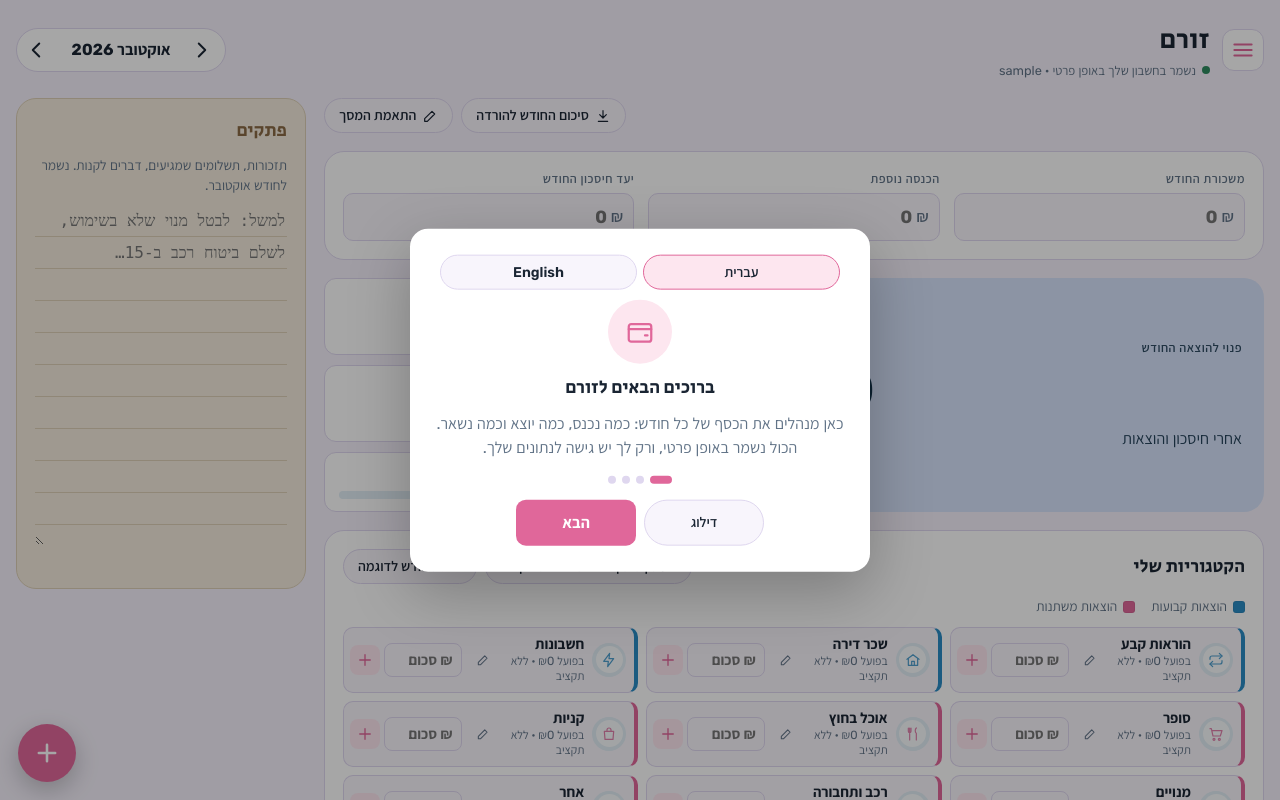
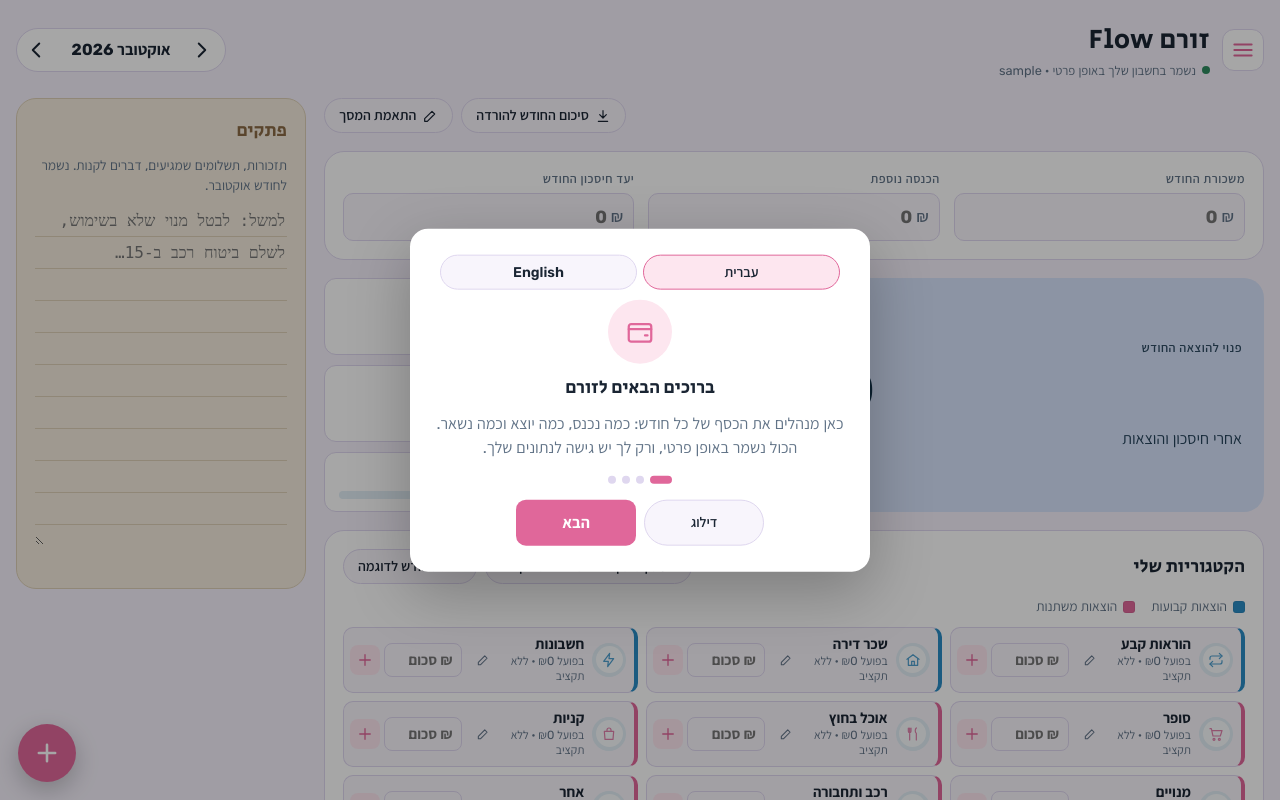
Before and after one commit to hodayayosef/flow, a Flask app: page / in a window 1280 px wide. Run offline with Flask 3, Linux system fonts and the light colour scheme; the visitor is signed in with stand-in values (Sample User, id 1); some web fonts are replaced.

Commit message:
Show brand name bilingually: זורם + Flow together

```diff
--- a/app.py
+++ b/app.py
@@ -1,5 +1,5 @@
 """
-Zorem
+Flow
 A local, private monthly-budget app.
 
 Run:  python app.py            (this computer only, http://127.0.0.1:5000)
@@ -268,13 +268,13 @@ def lan_ip() -> str:
 
 
 if __name__ == "__main__":
-    ap = argparse.ArgumentParser(description="Zorem – local budget app")
+    ap = argparse.ArgumentParser(description="Flow – local budget app")
     ap.add_argument("--lan", action="store_true", help="allow phones on the same Wi-Fi to connect")
     ap.add_argument("--port", type=int, default=5000)
     args = ap.parse_args()
     init_db()
     host = "0.0.0.0" if args.lan else "127.0.0.1"
-    print("\n  Zorem is running  ·  האפליקציה פועלת")
+    print("\n  Flow is running  ·  האפליקציה פועלת")
     print(f"  במחשב הזה:   http://127.0.0.1:{args.port}")
     if args.lan:
         print(f"  בטלפון (באותה רשת Wi-Fi):   http://{lan_ip()}:{args.port}")
--- a/static/index.html
+++ b/static/index.html
@@ -3,7 +3,7 @@
 <head>
 <meta charset="utf-8">
 <meta name="viewport" content="width=device-width,initial-scale=1,viewport-fit=cover">
-<title>זורם</title>
+<title>זורם Flow</title>
 <meta name="description" content="ניהול כסף חודשי חכם ומסודר">
 <link rel="manifest" href="/manifest.webmanifest">
 <link rel="icon" href="/static/icons/icon.svg" type="image/svg+xml">
@@ -11,7 +11,7 @@
 <meta name="theme-color" content="#d7e3fb">
 <meta name="apple-mobile-web-app-capable" content="yes">
 <meta name="mobile-web-app-capable" content="yes">
-<meta name="apple-mobile-web-app-title" content="זורם">
+<meta name="apple-mobile-web-app-title" content="זורם Flow">
 <link rel="stylesheet" href="/static/fonts.css">
 <style>
 /* base reset */
@@ -880,7 +880,7 @@ function render(){
     <div class="htitle">
       <button class="foldbtn" id="foldBtn" aria-label="פתיחת התיקייה">${ic('menu')}</button>
       <div>
-        <h1>${view==='charts'?'דיאגרמות · ':view==='calendar'?'יומן · ':view==='search'?'חיפוש · ':view==='calc'?'מחשבון · ':view==='backup'?'גיבוי · ':''}${esc(B().name==='אישי'?'זורם':B().name)}</h1>
+        <h1>${view==='charts'?'דיאגרמות · ':view==='calendar'?'יומן · ':view==='search'?'חיפוש · ':view==='calc'?'מחשבון · ':view==='backup'?'גיבוי · ':''}${esc(B().name==='אישי'?'זורם Flow':B().name)}</h1>
         <div class="status ${store.mode==='db'?'':'local'}" id="status"><i></i><span>${store.mode==='db'?'נשמר בחשבון שלך באופן פרטי':'נשמר בדפדפן הזה בלבד'}${store.user?` · ${esc(store.user)}`:''}</span></div>
       </div>
     </div>
@@ -1399,7 +1399,7 @@ async function doBackup(){
   const data=JSON.stringify(await collectBackup());
   let dl=null;try{dl=await window.claude?.use?.('downloads')}catch(e){}
   if(!dl){backupMsg='ההורדה לא זמינה בתצוגה הזו';render();return}
-  try{await dl.save({filename:`Zorem-backup-${todayISO()}.json`,data});backupMsg='הגיבוי נשמר. כדאי לשמור אותו במקום בטוח.'}
+  try{await dl.save({filename:`Flow-backup-${todayISO()}.json`,data});backupMsg='הגיבוי נשמר. כדאי לשמור אותו במקום בטוח.'}
   catch(e){backupMsg=e&&e.code==='declined'?'':'לא הצלחתי לשמור את הקובץ'}
   render();
 }
@@ -1435,7 +1435,7 @@ async function buildReport(){
   // header
   rr(0,0,W,230,0,C.sky);
   T(`סיכום ${MONTHS[cur.getMonth()]} ${cur.getFullYear()}`,R,110,{f:`64px ${D}`,col:C.skyInk});
-  T(B().name==='אישי'?'זורם':B().name,R,165,{f:`30px ${FB}`,col:C.skyInk});
+  T(B().name==='אישי'?'זורם Flow':B().name,R,165,{f:`30px ${FB}`,col:C.skyInk});
   T(`הופק ב-${new Date().toLocaleDateString('he-IL')}`,L,165,{f:`24px ${FB}`,col:C.skyInk,al:'left'});
   if(M.motto) {x.font=`italic 26px ${FB}`;T(`"${M.motto.slice(0,70)}"`,R,205,{f:`26px ${FB}`,col:C.skyInk})}
   // KPI cards
@@ -1548,7 +1548,7 @@ const EN={
 'חומרים וציוד':'Materials & equipment','פרסום ושיווק':'Advertising & marketing','נסיעות ודלק':'Travel & fuel','טלפון ואינטרנט':'Phone & internet','תוכנות ומנויים':'Software & subscriptions','עמלות ותשלומים':'Fees & payments','שכירות מקום':'Space rental','ביטוח עסקי':'Business insurance','רו״ח והנהלת חשבונות':'Accountant & bookkeeping','מע״מ ומסים':'VAT & taxes','הדרכות וקורסים':'Training & courses','משלוחים ואריזה':'Shipping & packaging','חניות':'Parking',
 'בית וחשבונות':'Home & bills','אוכל וקניות':'Food & shopping','טיפוח ובריאות':'Care & health','פנאי ומשפחה':'Leisure & family','תחבורה':'Transport','כסף וחיסכון':'Money & savings','שונות':'Misc','הקטגוריות שלי':'My categories','קטגוריות של עסק':'Business categories',
 // general UI
-'זורם':'Zorem','אישי':'Personal','אישי נוסף':'Another personal','עסק':'Business','התיקייה שלי':'My folder','פתיחת התיקייה':'Open folder','חשבונות ':'Accounts','+ חשבון חדש':'+ New account','שם החשבון':'Account name','יצירה':'Create','ביטול':'Cancel','שמירה':'Save','סגירה':'Close','סיום':'Done','הבא':'Next','הקודם':'Back','דילוג':'Skip','כן, למחוק':'Yes, delete','מחיקת החשבון':'Delete account','למחוק את החשבון':'Delete the account','עריכת השם של':'Rename','מחיקת':'Delete',
+'זורם':'Flow','אישי':'Personal','אישי נוסף':'Another personal','עסק':'Business','התיקייה שלי':'My folder','פתיחת התיקייה':'Open folder','חשבונות ':'Accounts','+ חשבון חדש':'+ New account','שם החשבון':'Account name','יצירה':'Create','ביטול':'Cancel','שמירה':'Save','סגירה':'Close','סיום':'Done','הבא':'Next','הקודם':'Back','דילוג':'Skip','כן, למחוק':'Yes, delete','מחיקת החשבון':'Delete account','למחוק את החשבון':'Delete the account','עריכת השם של':'Rename','מחיקת':'Delete',
 'תצוגה':'View','ניהול החודש':'This month','דיאגרמות חודשיות':'Monthly charts','יומן':'Calendar','חיפוש הוצאות':'Search expenses','מחשבון':'Calculator','גיבוי ושחזור':'Backup & restore','הדרכה קצרה':'Quick tour','צבעי האתר':'Site colors','דיאגרמות לפי חודש':'Charts by month','שפה':'Language',
 'דיאגרמות · ':'Charts · ','יומן · ':'Calendar · ','חיפוש · ':'Search · ','מחשבון · ':'Calculator · ','גיבוי · ':'Backup · ',
 'נשמר בחשבון שלך באופן פרטי':'Saved privately to your account','נשמר בדפדפן הזה בלבד':'Saved in this browser only','השמירה נכשלה, כדאי לנסות שוב':'Saving failed, please try again','טוען את התקציב…':'Loading your budget…',
@@ -1588,13 +1588,13 @@ const EN={
 // calculator
 'אפשר גם להקליד במקלדת':'You can also use the keyboard','+ מע״מ':'+ VAT','בלי מע״מ':'Without VAT','הוספת התוצאה כהוצאה':'Add result as expense','צריך סכום חיובי':'Needs a positive amount',
 // backup
-'כל החשבונות, החודשים, הפתקים והיומן בקובץ אחד':'All accounts, months, notes and calendar in one file','כדאי להוריד גיבוי מדי פעם, ובמיוחד לפני מעבר למכשיר אחר. את הקובץ אפשר לטעון כאן בחזרה בכל מכשיר.':'Download a backup now and then, especially before switching devices. You can load the file back here on any device.','הורדת גיבוי':'Download backup','טעינת גיבוי מקובץ':'Load backup from file','מכינים את הגיבוי…':'Preparing the backup…','הגיבוי נשמר. כדאי לשמור אותו במקום בטוח.':'Backup saved. Keep it somewhere safe.','הגיבוי נטען בהצלחה':'Backup loaded successfully','הקובץ הזה לא נראה כמו גיבוי של זורם':'This file doesn’t look like a Zorem backup','לטעון את הגיבוי מ-':'Load the backup from','? הוא כולל':'? It includes','חודשים ו-':'months and','חשבונות. נתונים קיימים באותם חודשים יוחלפו בנתונים מהגיבוי.':'accounts. Existing data in those months will be replaced.','כן, לטעון':'Yes, load it','? כל ההוצאות, התקציבים והפתקים שלו יימחקו ולא יהיה אפשר לשחזר אותם.':'? All its expenses, budgets and notes will be deleted and can’t be restored.',
+'כל החשבונות, החודשים, הפתקים והיומן בקובץ אחד':'All accounts, months, notes and calendar in one file','כדאי להוריד גיבוי מדי פעם, ובמיוחד לפני מעבר למכשיר אחר. את הקובץ אפשר לטעון כאן בחזרה בכל מכשיר.':'Download a backup now and then, especially before switching devices. You can load the file back here on any device.','הורדת גיבוי':'Download backup','טעינת גיבוי מקובץ':'Load backup from file','מכינים את הגיבוי…':'Preparing the backup…','הגיבוי נשמר. כדאי לשמור אותו במקום בטוח.':'Backup saved. Keep it somewhere safe.','הגיבוי נטען בהצלחה':'Backup loaded successfully','הקובץ הזה לא נראה כמו גיבוי של זורם':'This file doesn’t look like a Flow backup','לטעון את הגיבוי מ-':'Load the backup from','? הוא כולל':'? It includes','חודשים ו-':'months and','חשבונות. נתונים קיימים באותם חודשים יוחלפו בנתונים מהגיבוי.':'accounts. Existing data in those months will be replaced.','כן, לטעון':'Yes, load it','? כל ההוצאות, התקציבים והפתקים שלו יימחקו ולא יהיה אפשר לשחזר אותם.':'? All its expenses, budgets and notes will be deleted and can’t be restored.',
 // chooser & report & onboarding
 'בוחרים מה יוצג במסך ניהול החודש':'Choose what appears on the month screen','הסכום הפנוי והסיכום':'Free amount & overview','קטגוריות':'Categories','לקוחות שלא שילמו (בעסק)':'Unpaid clients (business)',
 'סיכום החודש להורדה ':'Month summary download','להורדה':'to download','הכנסות, הוצאות וחיסכון של החודש':'This month’s income, expenses and savings','מכינים את הסיכום…':'Preparing the summary…','שמירה כתמונה':'Save as image','שמירה כקובץ PDF':'Save as PDF','תצוגה מקדימה של סיכום החודש':'Month summary preview','לא הצלחתי להכין את הסיכום':'Couldn’t prepare the summary',
-'ברוכים הבאים לזורם':'Welcome to Zorem','כאן מנהלים את הכסף של כל חודש: כמה נכנס, כמה יוצא וכמה נשאר. הכול נשמר באופן פרטי, ורק לך יש גישה לנתונים שלך.':'Manage each month’s money here: what comes in, what goes out and what’s left. Everything is saved privately, and only you can access your data.','מתחילים מההכנסה':'Start with income','למעלה מזינים את המשכורת של החודש ויעד חיסכון. הסכום הגדול בתכלת מראה כמה נשאר להוציא, וכמה זה יוצא ליום.':'Enter this month’s salary and a savings goal at the top. The big blue number shows how much is left to spend, and how much that is per day.','מוסיפים הוצאות':'Add expenses','בכל קטגוריה מקלידים סכום בריבוע השקוף ולוחצים +. אפשר גם להשתמש בכפתור הוורוד בפינה. לחיצה על שם הקטגוריה פותחת תקציב, הוצאות קבועות ועוד. בחירת הקטגוריות שרלוונטיות לך נמצאת בסוף הרשימה.':'Type an amount in the clear box of any category and press +. You can also use the round button in the corner. Tapping a category name opens its budget, recurring expenses and more. Choosing your categories is at the end of the list.','התיקייה בצד':'The side folder','בתיקייה יש חשבונות נוספים (למשל עסק), דיאגרמות, יומן, חיפוש, מחשבון וגיבוי. בטלפון פותחים אותה מכפתור התיקייה ליד הכותרת.':'The folder has more accounts (like a business), charts, calendar, search, calculator and backup. On a phone, open it with the folder button next to the title.','יאללה, מתחילים':'Let’s go',
+'ברוכים הבאים לזורם':'Welcome to Flow','כאן מנהלים את הכסף של כל חודש: כמה נכנס, כמה יוצא וכמה נשאר. הכול נשמר באופן פרטי, ורק לך יש גישה לנתונים שלך.':'Manage each month’s money here: what comes in, what goes out and what’s left. Everything is saved privately, and only you can access your data.','מתחילים מההכנסה':'Start with income','למעלה מזינים את המשכורת של החודש ויעד חיסכון. הסכום הגדול בתכלת מראה כמה נשאר להוציא, וכמה זה יוצא ליום.':'Enter this month’s salary and a savings goal at the top. The big blue number shows how much is left to spend, and how much that is per day.','מוסיפים הוצאות':'Add expenses','בכל קטגוריה מקלידים סכום בריבוע השקוף ולוחצים +. אפשר גם להשתמש בכפתור הוורוד בפינה. לחיצה על שם הקטגוריה פותחת תקציב, הוצאות קבועות ועוד. בחירת הקטגוריות שרלוונטיות לך נמצאת בסוף הרשימה.':'Type an amount in the clear box of any category and press +. You can also use the round button in the corner. Tapping a category name opens its budget, recurring expenses and more. Choosing your categories is at the end of the list.','התיקייה בצד':'The side folder','בתיקייה יש חשבונות נוספים (למשל עסק), דיאגרמות, יומן, חיפוש, מחשבון וגיבוי. בטלפון פותחים אותה מכפתור התיקייה ליד הכותרת.':'The folder has more accounts (like a business), charts, calendar, search, calculator and backup. On a phone, open it with the folder button next to the title.','יאללה, מתחילים':'Let’s go',
 // report canvas
-'הופק ב-':'Generated on','הכנסות ':'Income','נחסך':'Saved','נשאר פנוי':'Left free','חיסכון':'Savings','יעד החיסכון החודשי':'Monthly savings goal','· הושגו':'· achieved','% מהיעד':'% of goal','לא הוגדר יעד חיסכון החודש':'No savings goal set this month','הופרש לחיסכון למטרה':'Set aside for savings goal','הושקע:':'Invested:','אתגר החודש (':'Monthly challenge (','· הצלחה!':'· success!','מע״מ להעברה (בערך):':'VAT to pay (approx.):','באשראי, יורד בחודש הבא:':'On credit, charged next month:','קבועות מול משתנות':'Fixed vs variable','הוצאות לפי קטגוריה':'Expenses by category','לא נרשמו הוצאות החודש':'No expenses recorded this month','ועוד':'and','קטגוריות נוספות':'more categories','זורם · ניהול כסף חכם ומסודר':'Zorem · smart, organized money management',
+'הופק ב-':'Generated on','הכנסות ':'Income','נחסך':'Saved','נשאר פנוי':'Left free','חיסכון':'Savings','יעד החיסכון החודשי':'Monthly savings goal','· הושגו':'· achieved','% מהיעד':'% of goal','לא הוגדר יעד חיסכון החודש':'No savings goal set this month','הופרש לחיסכון למטרה':'Set aside for savings goal','הושקע:':'Invested:','אתגר החודש (':'Monthly challenge (','· הצלחה!':'· success!','מע״מ להעברה (בערך):':'VAT to pay (approx.):','באשראי, יורד בחודש הבא:':'On credit, charged next month:','קבועות מול משתנות':'Fixed vs variable','הוצאות לפי קטגוריה':'Expenses by category','לא נרשמו הוצאות החודש':'No expenses recorded this month','ועוד':'and','קטגוריות נוספות':'more categories','זורם · ניהול כסף חכם ומסודר':'Flow · smart, organized money management',
 // sample data notes
 'שופרסל':'Supermarket','רמי לוי':'Grocery store','לק ג׳ל':'Gel polish','ארוחה עם חברות':'Dinner with friends','אוכל לחתול':'Cat food','מנוי לחדר כושר':'Gym membership','נעליים':'Shoes','דלק':'Fuel','נטפליקס וספוטיפיי':'Netflix & Spotify','ביטוח בריאות':'Health insurance',
 'סוג':'Type','תיאור':'Description','תאריך':'Date','קבועה':'Fixed','משתנה':'Variable','אשראי לחודש הבא':'Credit next month','נשאר':'Left','להשאיר בעסק':'Keep in business','יעד חיסכון':'Savings goal','מע״מ להעברה (בערך)':'VAT to pay (approx.)',
--- a/templates/login.html
+++ b/templates/login.html
@@ -3,7 +3,7 @@
 <head>
 <meta charset="utf-8">
 <meta name="viewport" content="width=device-width,initial-scale=1,viewport-fit=cover">
-<title>{{ 'הרשמה' if mode=='register' else 'כניסה' }} · זורם</title>
+<title>{{ 'הרשמה' if mode=='register' else 'כניסה' }} · זורם Flow</title>
 <link rel="manifest" href="/manifest.webmanifest">
 <link rel="icon" href="/static/icons/icon.svg" type="image/svg+xml">
 <meta name="theme-color" content="#d7e3fb">
@@ -34,7 +34,7 @@ button:hover{filter:brightness(1.06)}
 <main class="card">
   <div class="top">
     <img src="/static/icons/icon.svg" alt="">
-    <h1>זורם</h1>
+    <h1>זורם Flow</h1>
     <p>{{ 'פתיחת חשבון חדש' if mode=='register' else 'כניסה לחשבון שלך' }}</p>
   </div>
   <form method="post" autocomplete="on">
```
Also changed, not shown: static/manifest.webmanifest.
